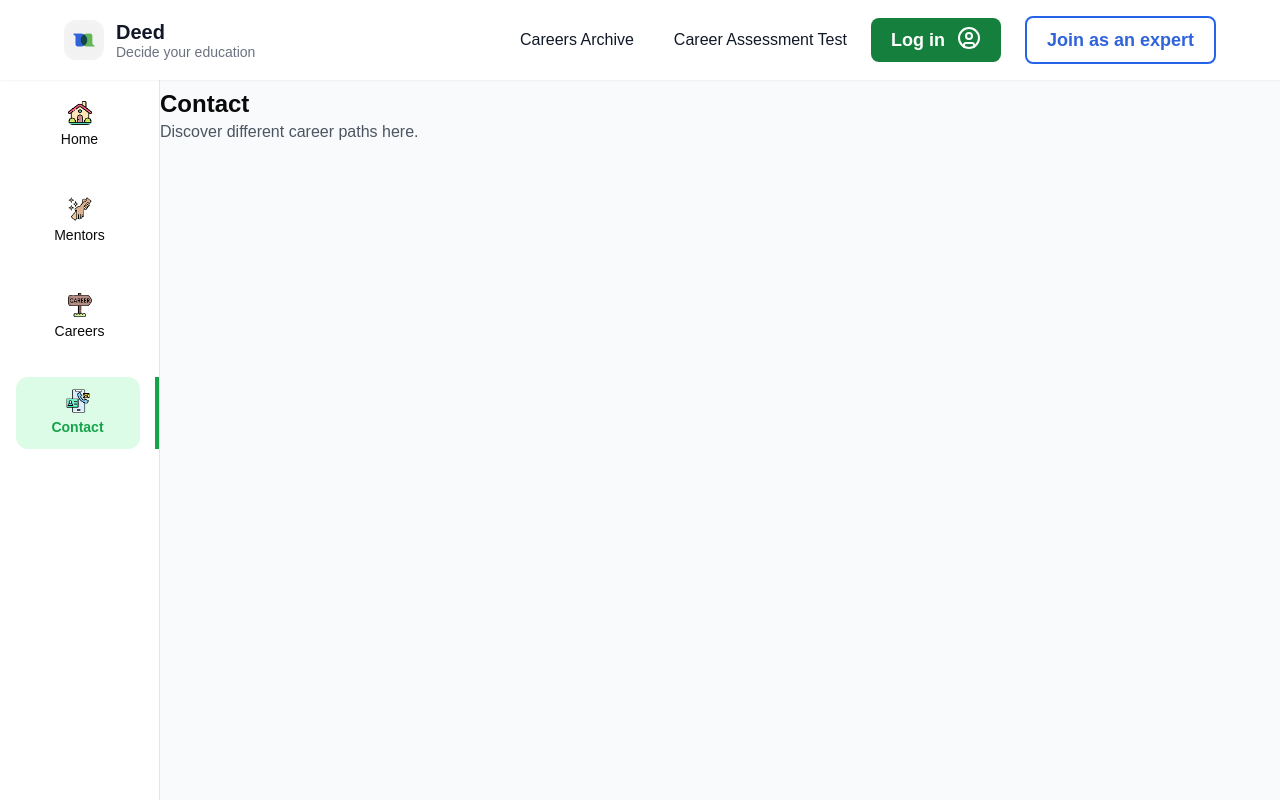
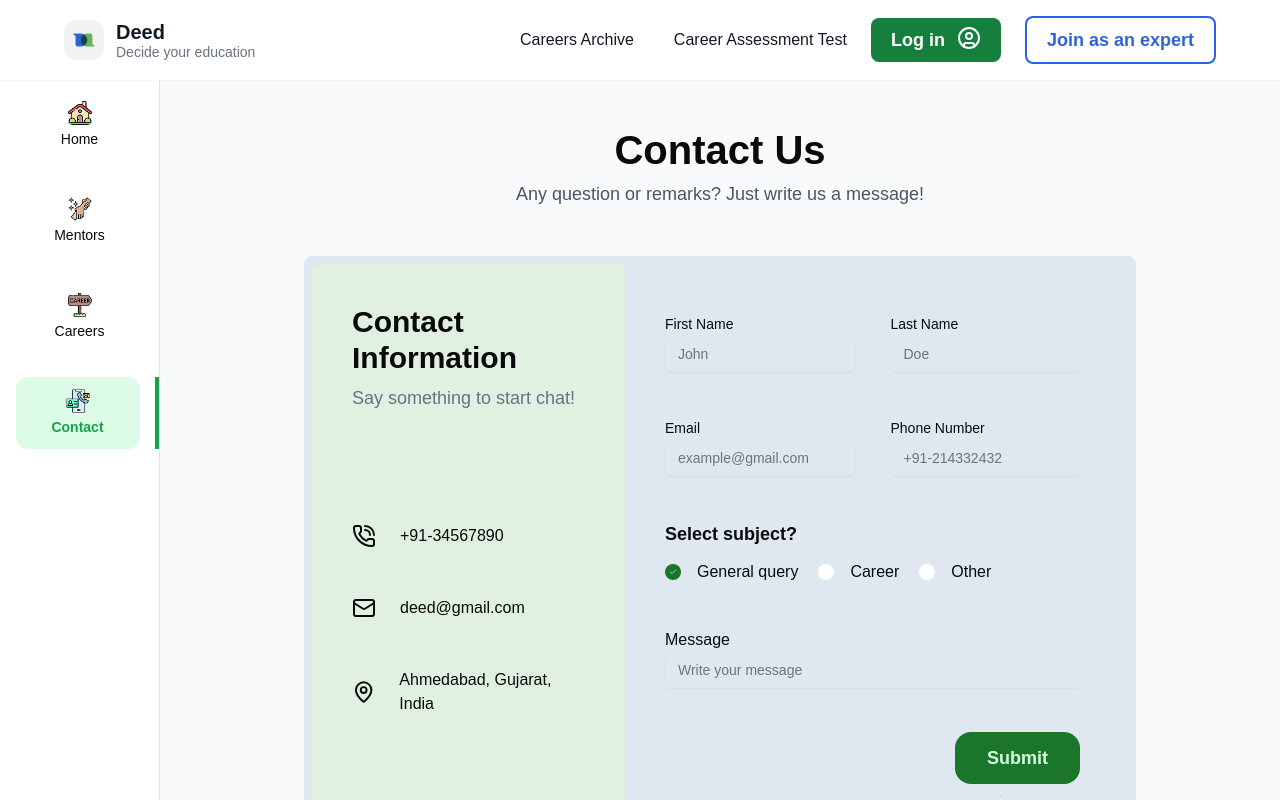
Before and after one commit to 07anujsachan/deed, a Next.js app in the folder deed-web/: page /contact in a window 1280 px wide. Shown: the top 800 px of the page. Built offline with nearby package versions, Linux system fonts and the light colour scheme.

Commit message:
add: contact-form

```diff
--- a/deed-web/src/app/contact/page.jsx
+++ b/deed-web/src/app/contact/page.jsx
@@ -1,8 +1,146 @@
+"use client";
+
+import { Input } from "@/components/ui/input";
+import {
+  Check,
+  Instagram,
+  MailIcon,
+  MapPin,
+  PhoneCall,
+  Twitter,
+} from "lucide-react";
+import { Button } from "../components/UIComponents/PrimarySmallButton";
+
+const contactData = [
+  { label: "+91-34567890", Icon: PhoneCall },
+  { label: "deed@gmail.com", Icon: MailIcon },
+  { label: "Ahmedabad, Gujarat, India", Icon: MapPin },
+];
+
+const socialIcons = [Twitter, Instagram];
+
+const options = ["General query", "Career", "Other"];
 export default function ContactPage() {
   return (
-    <div>
-      <h2 className="text-2xl font-bold">Contact</h2>
-      <p className="text-gray-600">Discover different career paths here.</p>
+    <div className='mx-36 '>
+      <h2 className='text-[40px] text-center font-bold mt-8'>Contact Us</h2>
+      <p className='text-gray-600 text-lg text-center'>
+        Any question or remarks? Just write us a message!
+      </p>
+      {/* box for form */}
+      <div className='bg-primaryBg flex gap-10 w-full h-auto mx-auto mb-20 mt-12 p-2 rounded-lg'>
+        <aside className='bg-secondaryBg basis-[40%] rounded-lg p-10'>
+          <h3 className='text-3xl font-bold mb-2'>Contact Information</h3>
+          <p className='text-lg text-gray-500'>Say something to start chat!</p>
+          <div className='mt-28'>
+            {contactData.map(({ label, Icon }, index) => (
+              <div key={index} className='flex items-center gap-6 mb-12'>
+                <Icon className='w-6 h-6' />
+                <p>{label}</p>
+              </div>
+            ))}
+          </div>
+          {/* social links */}
+          <div className='flex gap-6 mt-40'>
+            {socialIcons.map((Icon, index) => (
+              <div
+                key={index}
+                className='flex justify-center border-secondaryButtonBg border-2 text-secondaryButtonBg box-border w-10 h-10 rounded-full hover:bg-secondaryButtonBg p-2 hover:text-primaryBg items-center gap-3 cursor-pointer'
+              >
+                <Icon className='w-4 h-4' />
+              </div>
+            ))}
+          </div>
+        </aside>
+        <div className='basis-[60%]'>
+          <form action='' className='mt-12 mr-12'>
+            {/* first name and last name fields  */}
+            <div className='flex w-full gap-9'>
+              <div className='basis-[49%]'>
+                <label htmlFor='firstName' className='text-sm'>
+                  First Name
+                </label>
+                <Input type='text' id='firstName' placeholder='John' />
+              </div>
+              <div className='basis-[49%]'>
+                <label htmlFor='lastName' className='text-sm'>
+                  Last Name
+                </label>
+                <Input type='text' id='lastName' placeholder='Doe' />
+              </div>
+            </div>
+            {/* Email and phone no. fields  */}
+            <div className='flex w-full gap-9 my-11'>
+              <div className='basis-[49%]'>
+                <label htmlFor='email' className='text-sm'>
+                  Email
+                </label>
+                <Input
+                  className=''
+                  type='email'
+                  id='email'
+                  placeholder='example@gmail.com'
+                />
+              </div>
+              <div className='basis-[49%]'>
+                <label htmlFor='phone' className='text-sm'>
+                  Phone Number
+                </label>
+                <Input
+                  className=''
+                  type='text'
+                  id='phone'
+                  placeholder='+91-214332432'
+                />
+              </div>
+            </div>
+            {/* subject selection  */}
+            <div className='gap-4'>
+              <p className='text-lg font-semibold'>Select subject?</p>
+              <div className='flex mt-3'>
+                {options.map((option, i) => (
+                  <label
+                    key={i}
+                    className='cursor-pointer flex items-center gap-2 rounded-lg mr-5 '
+                  >
+                    <input
+                      type='radio'
+                      name='choice'
+                      value={option}
+                      className='hidden peer'
+                      defaultChecked={i === 0}
+                    />
+                    <span className='bg-white w-4 h-4 flex items-center z-30 justify-center rounded-full peer-checked:bg-secondaryButtonBg peer-checked:z-0 p-1 mr-2'>
+                      <Check className='text-white w-4 h-4 z-20' />
+                    </span>
+                    {option}
+                  </label>
+                ))}
+              </div>
+            </div>
+            <div className='my-11'>
+              <label htmlFor='message'>Message</label>
+              <Input
+                className='w-full'
+                type='text'
+                id='message'
+                placeholder='Write your message'
+              />
+            </div>
+            <Button
+              variant={"PrimarySmallButton"}
+              text={"Submit"}
+              type='submit'
+              className='float-right px-10'
+            />
+          </form>
+          <img
+            src='/media/paperPlane.png'
+            alt='image'
+            className='float-right relative -bottom-5 -right-20'
+          />
+        </div>
+      </div>
     </div>
   );
 }
--- a/deed-web/tailwind.config.mjs
+++ b/deed-web/tailwind.config.mjs
@@ -9,58 +9,58 @@ export default {
   theme: {
     extend: {
       colors: {
-  			background: 'hsl(var(--background))',
-  			foreground: 'hsl(var(--foreground))',
-  			primaryButtonBg: 'var(--primary-btn-bg)',
-  			secondaryButtonBg: 'var(--secondary-btn-bg)',
-  			default: 'var(--default)',
-  			primaryBg: 'var( --primary-bg)',
-  			secondaryBg: 'var( --secondary-bg)',
+        background: "hsl(var(--background))",
+        foreground: "hsl(var(--foreground))",
+        primaryButtonBg: "var(--primary-btn-bg)",
+        secondaryButtonBg: "var(--secondary-btn-bg)",
+        default: "var(--default)",
+        primaryBg: "var( --primary-bg)",
+        secondaryBg: "var( --secondary-bg)",
         card: {
-  				DEFAULT: 'hsl(var(--card))',
-  				foreground: 'hsl(var(--card-foreground))'
+          DEFAULT: "hsl(var(--card))",
+          foreground: "hsl(var(--card-foreground))",
         },
         popover: {
-  				DEFAULT: 'hsl(var(--popover))',
-  				foreground: 'hsl(var(--popover-foreground))'
+          DEFAULT: "hsl(var(--popover))",
+          foreground: "hsl(var(--popover-foreground))",
         },
         primary: {
-  				DEFAULT: 'hsl(var(--primary))',
-  				foreground: 'hsl(var(--primary-foreground))'
+          DEFAULT: "hsl(var(--primary))",
+          foreground: "hsl(var(--primary-foreground))",
         },
         secondary: {
-  				DEFAULT: 'hsl(var(--secondary))',
-  				foreground: 'hsl(var(--secondary-foreground))'
+          DEFAULT: "hsl(var(--secondary))",
+          foreground: "hsl(var(--secondary-foreground))",
         },
         muted: {
-  				DEFAULT: 'hsl(var(--muted))',
-  				foreground: 'hsl(var(--muted-foreground))'
+          DEFAULT: "hsl(var(--muted))",
+          foreground: "hsl(var(--muted-foreground))",
         },
         accent: {
-  				DEFAULT: 'hsl(var(--accent))',
-  				foreground: 'hsl(var(--accent-foreground))'
+          DEFAULT: "hsl(var(--accent))",
+          foreground: "hsl(var(--accent-foreground))",
         },
         destructive: {
-  				DEFAULT: 'hsl(var(--destructive))',
-  				foreground: 'hsl(var(--destructive-foreground))'
+          DEFAULT: "hsl(var(--destructive))",
+          foreground: "hsl(var(--destructive-foreground))",
         },
-  			border: 'hsl(var(--border))',
-  			input: 'hsl(var(--input))',
-  			ring: 'hsl(var(--ring))',
+        border: "hsl(var(--border))",
+        input: "hsl(var(--input))",
+        ring: "hsl(var(--ring))",
         chart: {
-  				'1': 'hsl(var(--chart-1))',
-  				'2': 'hsl(var(--chart-2))',
-  				'3': 'hsl(var(--chart-3))',
-  				'4': 'hsl(var(--chart-4))',
-  				'5': 'hsl(var(--chart-5))'
-  			}
+          1: "hsl(var(--chart-1))",
+          2: "hsl(var(--chart-2))",
+          3: "hsl(var(--chart-3))",
+          4: "hsl(var(--chart-4))",
+          5: "hsl(var(--chart-5))",
+        },
       },
       borderRadius: {
-  			lg: 'var(--radius)',
-  			md: 'calc(var(--radius) - 2px)',
-  			sm: 'calc(var(--radius) - 4px)'
-  		}
-  	}
+        lg: "var(--radius)",
+        md: "calc(var(--radius) - 2px)",
+        sm: "calc(var(--radius) - 4px)",
+      },
+    },
   },
   plugins: [require("tailwindcss-animate")],
 };
```
Also changed, not shown: deed-web/public/media/paperPlane.png (added). Lines whose indentation alone changed are shown as unchanged.
